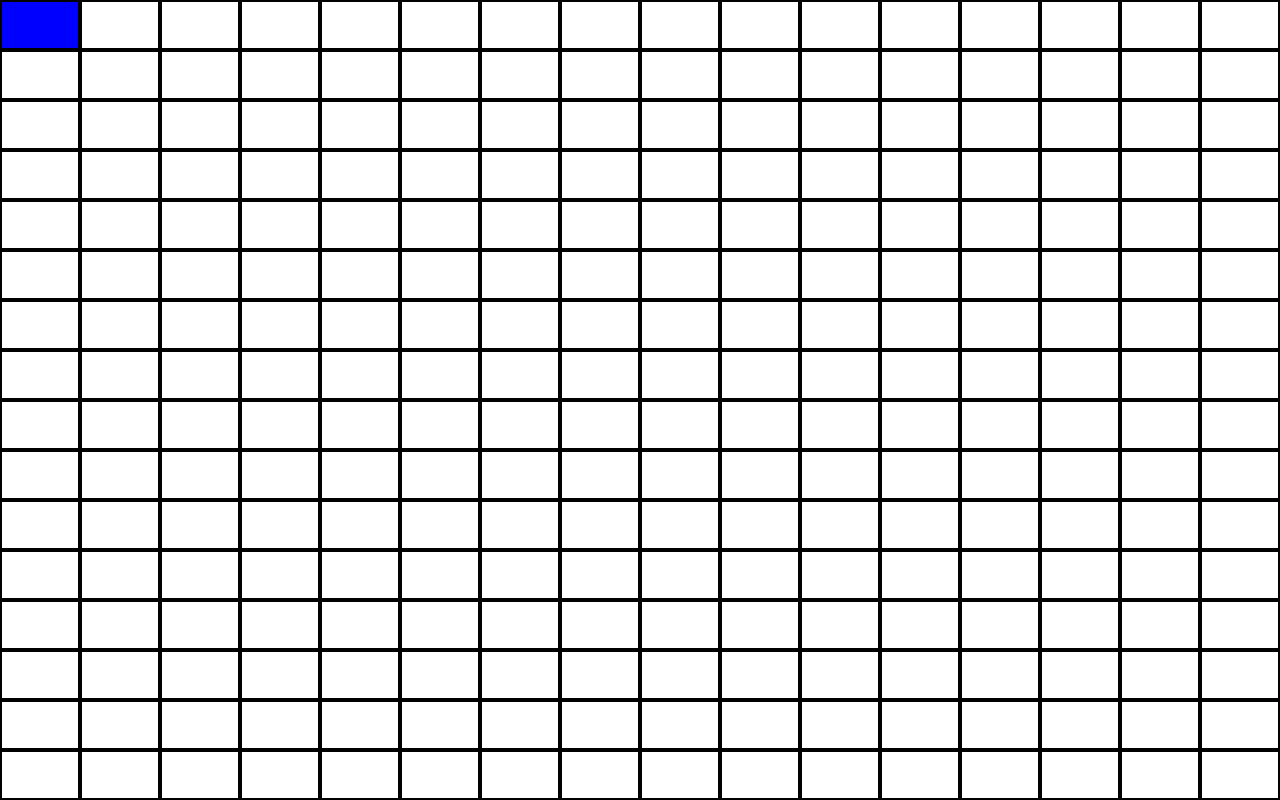
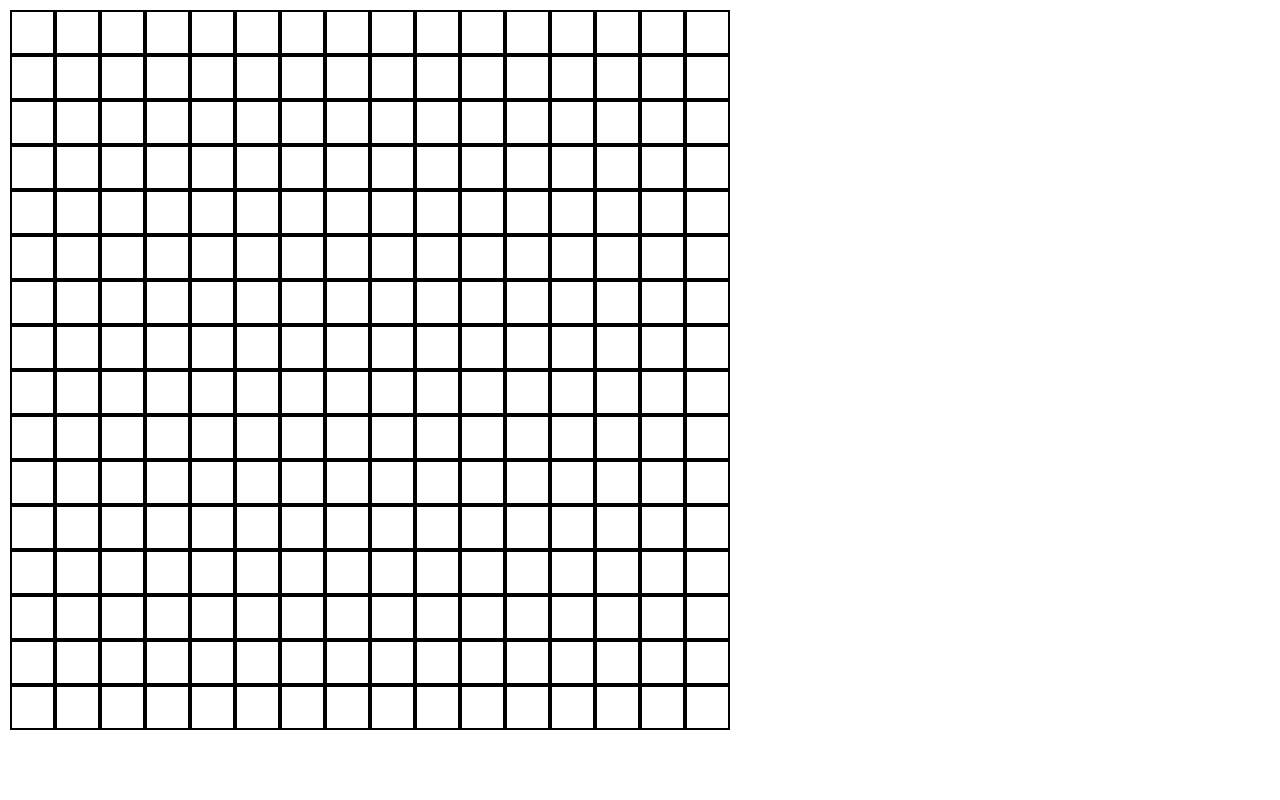
Before and after one commit to cypherbean-io/etch-a-sketch, a plain HTML site: page index.html in a window 1280 px wide. Drawn offline with Linux system fonts and the light colour scheme.

Commit message:
Set grid size to be static

```diff
--- a/css/style.css
+++ b/css/style.css
@@ -5,8 +5,9 @@ body {
 #container {
   display: flex;
   flex-wrap: wrap;
-  height: 100vh;
-  width: 100%;
+  margin: 10px;
+  height: 720px;
+  width: 720px;
 }
 
 #container div {
```
